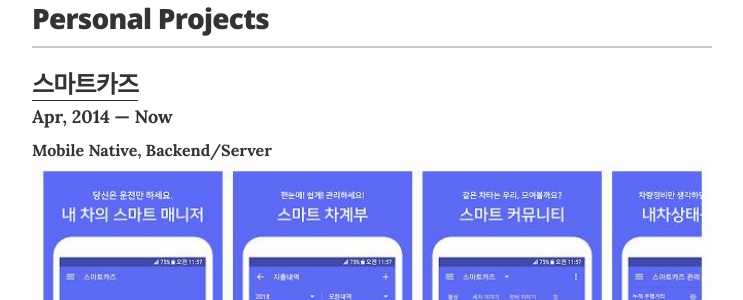
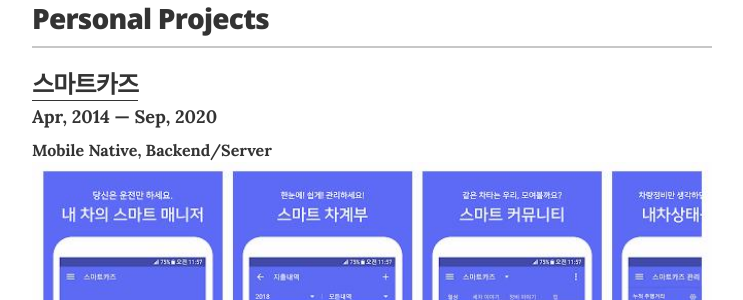
Before and after one commit to und3rs/resume_kr, a Jekyll site: the page built from index.html, in a window 1280 px wide and 900 px high, scrolled down 20532 px. Shown: the part 155-455 px from the top of the window, without its empty margins (268-1011 px from the left). Built offline with Jekyll 4.4.1, drawn with Linux system fonts in a browser that asks for light colours.

Commit message:
Update personal_projects.yml

```diff
--- a/_data/personal_projects.yml
+++ b/_data/personal_projects.yml
@@ -1,8 +1,8 @@
 # Individual Projects
 
 - project: 스마트카즈
-  duration: Apr, 2014 &mdash; Now
-  url: https://caz.smartholic.com
+  duration: Apr, 2014 &mdash; Sep, 2020
+  url: https://github.com/und3rs/resume/blob/gh-pages/portfolio/2020/smartcaz/README.md
   cover: images/smartcaz.jpg
   position: Mobile Native, Backend/Server
   description: 차량 관리를 위한 앱 입니다. 개발 당시 제가 원하는 기능을 갖고있는 앱이 없었습니다. 이에 필요성을 느껴서 직접 개발하게 되었습니다. 회사를 다니면서 혼자 개발한다는게 시간적으로 쉽지가 않았습니다. 현재 스토어에 등록된 앱 입니다. 이미지 리소스 작업은 파트타임형태로 출시 한 달 전에 디자이너에게 의뢰하여 작업하였습니다.
```
